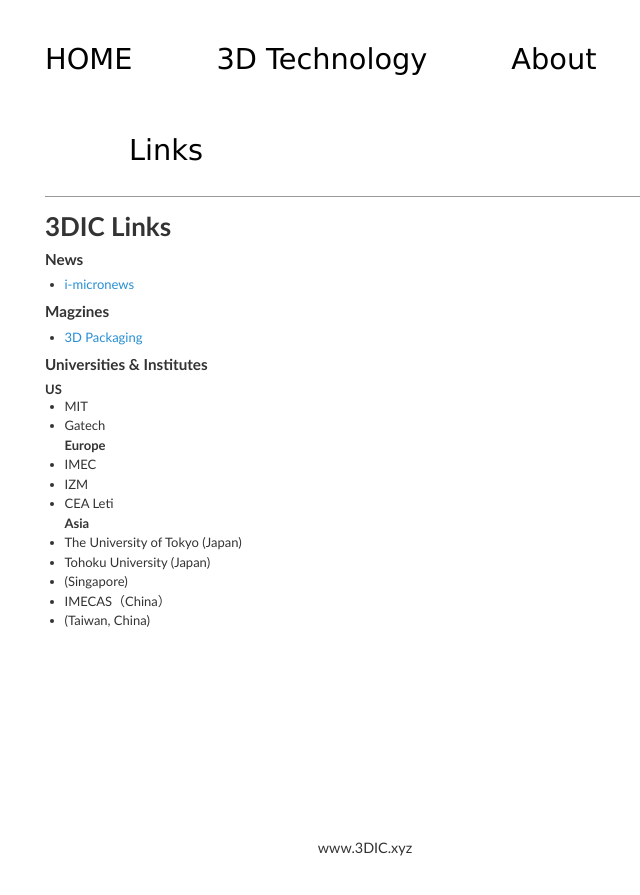
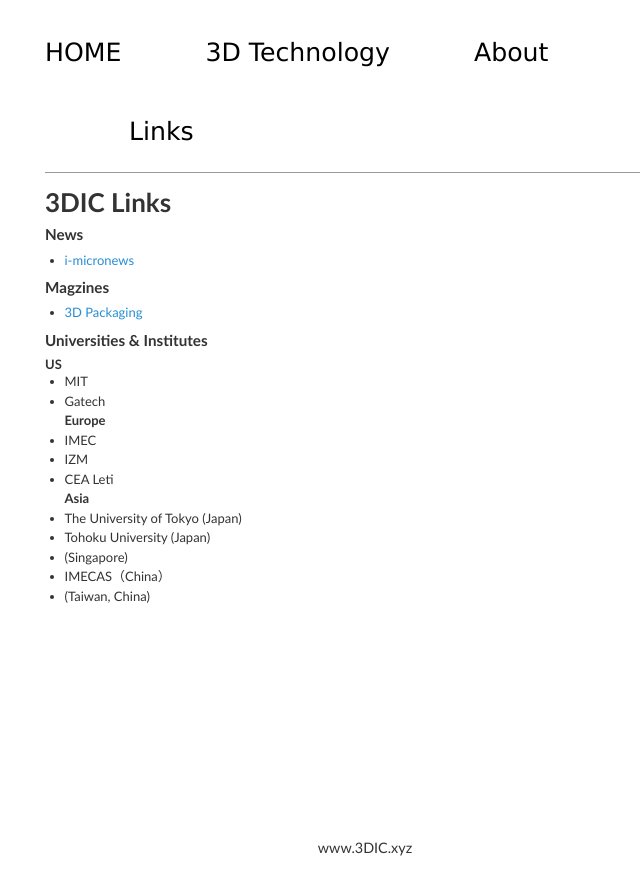
Before and after one commit to 3DIC/3dic.github.io, a Jekyll site: the page built from links.md, in a window 1280 px wide. Shown: the top 895 px of the page, without its empty margins (275-915 px from the left). Built offline with Jekyll 4.4.1, drawn with Linux system fonts in a browser that asks for light colours; nearby versions of some CDN libraries; some web fonts are replaced.

Commit message:
Update default.html

```diff
--- a/_layouts/default.html
+++ b/_layouts/default.html
@@ -5,10 +5,10 @@
 <div id="header">
 
   <ul>
-   <li>      <a href="http://www.3dic.xyz"><p style="font-family:verdana;font-size:80%;color:black">HOME</p></a>    </li>
-   <li>      <a href="http://www.3dic.xyz/tech"><p style="font-family:verdana;font-size:80%;color:black">3D Technology</p></a>    </li>
-   <li>      <a href="http://www.3dic.xyz/about"><p style="font-family:verdana;font-size:80%;color:black">About</p></a>    </li>
-   <li>      <a href="http://www.3dic.xyz/links"><p style="font-family:verdana;font-size:80%;color:black">Links</p></a>    </li>
+   <li>      <a href="http://www.3dic.xyz"><p style="font-family:verdana;font-size:70%;color:black">HOME</p></a>    </li>
+   <li>      <a href="http://www.3dic.xyz/tech"><p style="font-family:verdana;font-size:70%;color:black">3D Technology</p></a>    </li>
+   <li>      <a href="http://www.3dic.xyz/about"><p style="font-family:verdana;font-size:70%;color:black">About</p></a>    </li>
+   <li>      <a href="http://www.3dic.xyz/links"><p style="font-family:verdana;font-size:70%;color:black">Links</p></a>    </li>
   </ul>
   <div style="clear:both"></div>
 </div>
```
